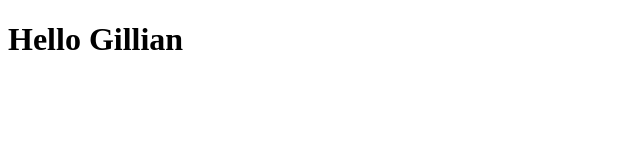
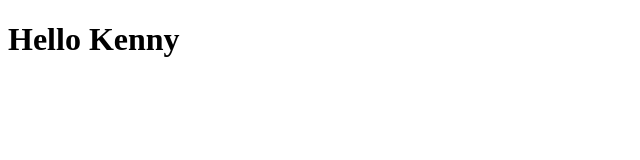
Before and after one commit to KennethMelendez/JavaScript-Game, a plain HTML site: page index.html in a window 1280 px wide. Shown: the full height of the page, 0-640 px from the left. Drawn offline with Linux system fonts and the light colour scheme.

Commit message:
Changed Gilly to Kenny

```diff
--- a/index.html
+++ b/index.html
@@ -10,7 +10,7 @@
 
 <body>
 
-    <h1>Hello Gillian</h1>
+    <h1>Hello Kenny</h1>
 
     <!--=====================================================
 
```
